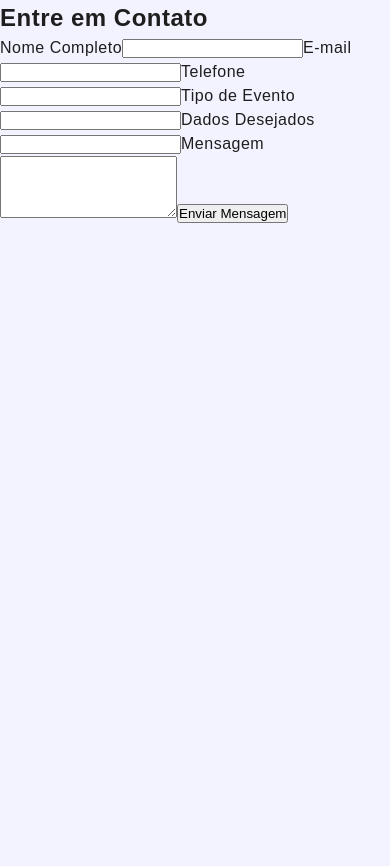
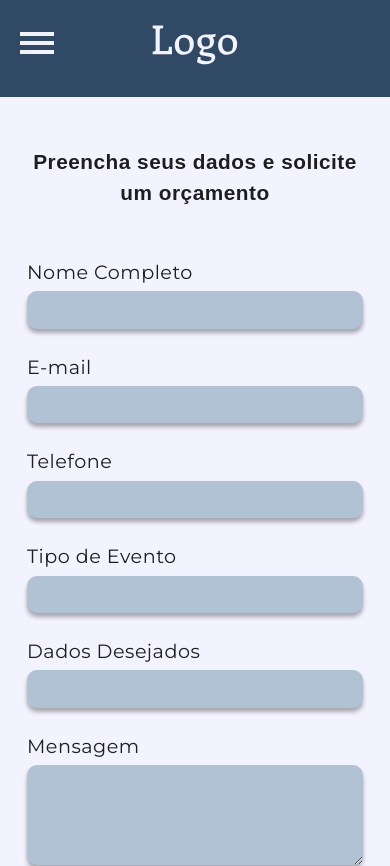
Before and after one commit to Luanquevedo/site-intitucional-next, a Next.js app: page /form in a window 390 px wide. Shown: the top 866 px of the page. Before the commit the page ends 844 px from the top, so only its background shows below. Built offline with nearby package versions, Linux system fonts and the light colour scheme; a web font is replaced by a local one.

Commit message:
adicionado estilização mobile para o form e logica funcional

```diff
--- a/src/components/mensage/formcomponent.js
+++ b/src/components/mensage/formcomponent.js
@@ -41,29 +41,78 @@ const FormContato = () => {
   };
 
   return (
+    <section className="Mensage">
+      <h2>Preencha seus dados e solicite um orçamento</h2>
       <form onSubmit={handleSubmit}>
-      <h2>Entre em Contato</h2>
-
+        <div className="Mensage__Form__itens">
           <label htmlFor="nome">Nome Completo</label>
-      <input type="text" id="nome" name="nome" value={formData.nome} onChange={handleChange} required />
-
+          <input
+            type="text"
+            id="nome"
+            name="nome"
+            value={formData.nome}
+            onChange={handleChange}
+            required
+          />
+        </div>
+        <div className="Mensage__Form__itens">
           <label htmlFor="email">E-mail</label>
-      <input type="email" id="email" name="email" value={formData.email} onChange={handleChange} required />
-
+          <input
+            type="email"
+            id="email"
+            name="email"
+            value={formData.email}
+            onChange={handleChange}
+            required
+          />
+        </div>
+        <div className="Mensage__Form__itens">
           <label htmlFor="telefone">Telefone</label>
-      <input type="tel" id="telefone" name="telefone" value={formData.telefone} onChange={handleChange} required />
-
+          <input
+            type="tel"
+            id="telefone"
+            name="telefone"
+            value={formData.telefone}
+            onChange={handleChange}
+            required
+          />
+        </div>
+        <div className="Mensage__Form__itens">
           <label htmlFor="tipoEvento">Tipo de Evento</label>
-      <input type="text" id="tipoEvento" name="tipoEvento" value={formData.tipoEvento} onChange={handleChange} required />
-
+          <input
+            type="text"
+            id="tipoEvento"
+            name="tipoEvento"
+            value={formData.tipoEvento}
+            onChange={handleChange}
+            required
+          />
+        </div>
+        <div className="Mensage__Form__itens">
           <label htmlFor="dadosDesejados">Dados Desejados</label>
-      <input type="text" id="dadosDesejados" name="dadosDesejados" value={formData.dadosDesejados} onChange={handleChange} required />
-
+          <input
+            type="text"
+            id="dadosDesejados"
+            name="dadosDesejados"
+            value={formData.dadosDesejados}
+            onChange={handleChange}
+            required
+          />
+        </div>
+        <div className="Mensage__Form__itens">
           <label htmlFor="mensagem">Mensagem</label>
-      <textarea id="mensagem" name="mensagem" value={formData.mensagem} onChange={handleChange} rows="4" required></textarea>
-
-      <button type="submit">Enviar Mensagem</button>
+          <textarea
+            id="mensagem"
+            name="mensagem"
+            value={formData.mensagem}
+            onChange={handleChange}
+            rows="4"
+            required
+          ></textarea>
+        </div>
+        <button className='bt' type="submit">Enviar Mensagem</button>
       </form>
+    </section>
   );
 };
 
--- a/src/components/mensage/index.scss
+++ b/src/components/mensage/index.scss
@@ -1,56 +1,78 @@
-$form-color: #f5f5f5;
-$button-color: #25d366; // Cor do WhatsApp
-$border-radius: 8px;
+@use '../../styles/variables' as *;
 
-.form {
-  max-width: 400px;
-  margin: auto;
-  padding: 1.5rem;
-  background: $form-color;
-  border-radius: $border-radius;
-  box-shadow: 0 4px 10px rgba(0, 0, 0, 0.1);
+
+.Mensage {
+  display: flex;
+  flex-direction: column;
+  justify-content: center;
+  margin-top: 2REM;
+  gap: 2rem;
+  color: $fontcolor;
 
   h2 {
     text-align: center;
-    margin-bottom: 1rem;
-    color: #333;
+    font-size: 1.3rem;
+    font-weight: $font-semibold;
+    width: 21rem;
+    font-family: $primaryfont;
   }
 
-  label {
-    display: block;
-    margin-top: 0.8rem;
-    font-weight: bold;
-    color: #444;
-  }
+  align-items: center;
 
-  input, textarea {
-    width: 100%;
-    padding: 0.6rem;
-    margin-top: 0.3rem;
-    border: 1px solid #ccc;
-    border-radius: $border-radius;
-    font-size: 1rem;
-  }
+  form {
+    display: flex;
+    flex-direction: column;
+    gap: 1.5rem;
 
-  textarea {
-    resize: none;
-  }
+    input {
+      background-color: #B1C2D4;
+      border: none;
+      border-radius: 10px;
+      height: 2.2rem;
+      box-shadow: 0px 4px 4px 0px #00000050;
+    }
 
-  button {
-    width: 100%;
-    padding: 0.8rem;
-    margin-top: 1rem;
-    background: $button-color;
-    border: none;
-    color: white;
-    font-size: 1rem;
-    font-weight: bold;
-    border-radius: $border-radius;
-    cursor: pointer;
-    transition: 0.3s;
+    textarea {
+      background-color: #B1C2D4;
+      border: none;
+      border-radius: 10px;
+      height: 6rem;
+      box-shadow: 0px 4px 4px 0px #00000050;
+    }
 
-    &:hover {
-      background: darken($button-color, 10%);
+    label {
+      font-size: 1.2rem;
+      font-weight: $font-regular;
+      font-family: $secondaryfont;
     }
   }
 }
+
+.bt {
+  margin: auto;
+  margin-top: 3.7rem;
+  margin-bottom: 3.7rem;
+  width: 16rem;
+  height: 4rem;
+  font-size: 1rem;
+  background-color: transparent;
+  color: $bta;
+  border: 3px solid $bta;
+  font-weight: $font-semibold;
+  border-radius: 1rem;
+  padding: 10px;
+
+  &:hover {
+    color: $tertiaryfonttcolor;
+    background-color: $bta;
+    transform: scaleX(7rem);
+    transition: 0.5s ease;
+  }
+}
+
+.Mensage__Form__itens {
+  display: flex;
+  flex-direction: column;
+  gap: 0.3rem;
+  width: 21rem;
+}
--- a/src/components/nav/index.scss
+++ b/src/components/nav/index.scss
@@ -2,14 +2,12 @@
 
 .navbar {
   display: flex;
-  position: fixed !important;
   width: 100%;
   justify-content: space-between;
   align-items: center;
   height: 6.5rem;
   background-color: $backgroudcolor;
   position: relative;
-  z-index: 10; // Garante que a navbar fique sobre outros elementos, mas abaixo do menu
   border-bottom: none;
   margin: 0;
 
@@ -119,6 +117,7 @@ body.menu-open {
   font-weight: bold;
   cursor: pointer;
   z-index: 25; /* Garante que o botão de fechar esteja sobre o menu */
+  transition: none; /* Remove qualquer transição de animação no botão */
 }
 
 .menu__close-btn:hover {
@@ -139,21 +138,25 @@ body.menu-open {
   }
 
   Footer {
-    margin-top: 4rem;
+    margin-top: 7rem;
   }
 
   .navbar__Itens {
     display: none; // Esconde os itens da navbar no mobile
-    margin-top: 10rem;
+    margin-top: 14rem;
     margin-left: 5vh;
     margin-right: 5vh;
 
     &__Link {
-      margin-top: 1rem;
+      margin-top: 1.5rem;
     }
   }
 
   .navbar__Logo {
     display: block;
   }
+  .navbar__Form button {
+    margin-left: 5vh;
+    margin-right: 5vh;
+  }
 }
--- a/src/components/nav/navbar.js
+++ b/src/components/nav/navbar.js
@@ -10,8 +10,7 @@ const NAV_LINKS = [
   { href: "#home", label: "Home" },
   { href: "#about", label: "Sobre nós" },
   { href: "#services", label: "Serviços" },
-  { href: "#atendimento", label: "Área de atendimento" },
-  { href: "#contact", label: "Contatos" },
+  { href: "#atendimento", label: "Área de atendimento" }
 ];
 
 const Navbar = () => {
@@ -66,7 +65,7 @@ const Navbar = () => {
         {/* Navbar para mobile: Menu Hamburguer */}
         {isMobile ? (
           <Menu
-            right
+            noTransition
             isOpen={isMenuOpen}
             onStateChange={({ isOpen }) => setIsMenuOpen(isOpen)} // Atualiza o estado ao abrir/fechar o menu
           >
--- a/src/pages/_app.js
+++ b/src/pages/_app.js
@@ -1,19 +1,25 @@
 import '../styles/globals.scss'
 import '../styles/_variables.scss'
-import '../components/aboutus/index.scss'
 import '../components/aboutus/index.scss'
 import '../components/contact/index.scss'
 import '../components/footer/index.scss'
 import '../components/galery/index.scss'
 import '../components/works/index.scss'
 import '../components/hero/index.scss'
-import '../components/hero/index.scss'
 import '../components/nav/index.scss'
+import '../components/mensage/index.scss'
+
+import Navbar from '../components/nav/navbar'
+import Footer from '../components/footer/footer'
 
 function MyApp({ Component, pageProps }) {
   return (
     <>
-        <Component {...pageProps} />
+      <Navbar /> {/* Adicionando o Navbar */}
+      <main>
+        <Component {...pageProps} /> {/* O conteúdo principal da página */}
+      </main>
+      <Footer /> {/* Adicionando o Footer */}
     </>
   );
 }
--- a/src/pages/form.js
+++ b/src/pages/form.js
@@ -1,12 +1,11 @@
 import Footer from "@/components/footer/footer";
 import Navbar from "@/components/nav/navbar";
 import FormWhatsApp from "@/components/mensage/formcomponent";
+
 export default function Form() {
   return (
-    <div>
-
-      <FormWhatsApp/>
-
+    <div style={{ marginTop: 0 }}>
+      <FormWhatsApp />
     </div>
   );
 }
--- a/src/pages/index.js
+++ b/src/pages/index.js
@@ -29,7 +29,6 @@ export default function Home() {
         <meta name="twitter:description" content="Oferecemos um buffet com a melhor qualidade, ideal para eventos inesquecíveis." />
         <meta name="twitter:image" content="/images/og-image.jpg" />
       </Head>
-      <Navbar />
       <section id="home">
         <HeroBanner />
         <HeroContainer />
@@ -46,9 +45,6 @@ export default function Home() {
       <section id="atendimento">
         <Contact />
       </section>
-      <section id="contact">
-      <Footer />
-      </section>
     </div>
   );
 }
--- a/src/styles/globals.scss
+++ b/src/styles/globals.scss
@@ -1,4 +1,10 @@
 @use './variables' as *;
+/* Remover margin e padding para garantir que o conteúdo comece sem espaçamento */
+html, body {
+  margin: 0;
+  padding: 0;
+  height: 100%; /* Garante que a altura ocupe toda a tela */
+}
 
 body {
   background-color: $backgroudcolorSecondary;
@@ -8,12 +14,8 @@ body {
   color: $fontcolor;
   line-height: 1.5;
   letter-spacing: 0.5px;
-  strong{
-    font-weight: normal;
-  }
 }
 
-* {
-  padding: 0;
-  margin: 0;
+strong {
+  font-weight: normal;
 }
```
Also changed, not shown: 1 other file (tests, documents, lock files or other folders). Lines whose indentation alone changed are shown as unchanged.
